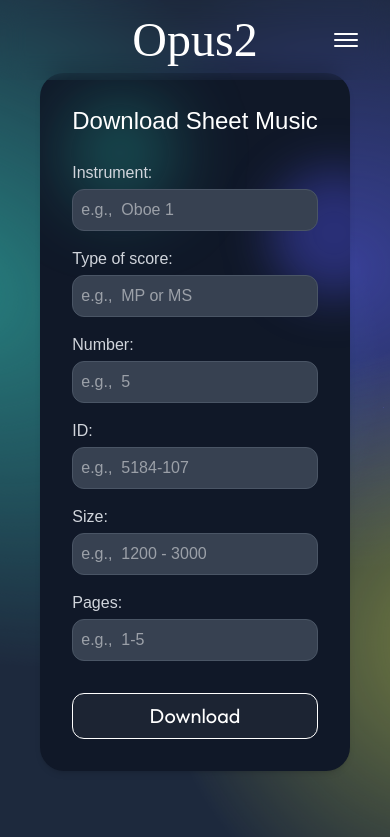
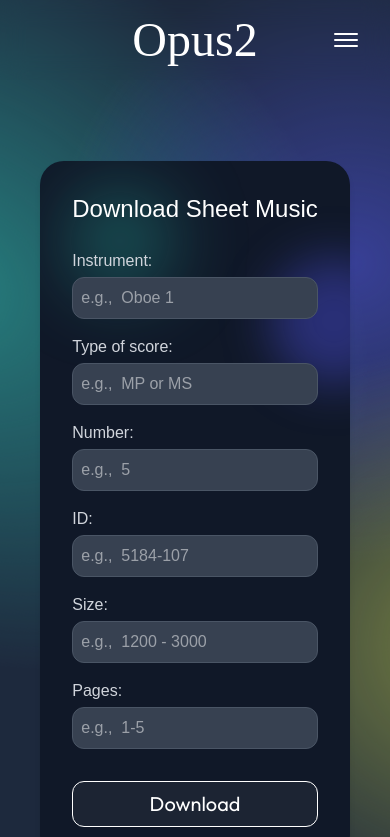
Before and after one commit to MusicalDev/Sheet-Music-Downloader, a Next.js app: page / in a window 390 px wide. Shown: the top 837 px of the page. Built offline with nearby package versions, Linux system fonts and the light colour scheme; a web font is replaced by a local one.

Commit message:
final version:sm corrections

```diff
--- a/app/components/SheetMusicDownloader.jsx
+++ b/app/components/SheetMusicDownloader.jsx
@@ -148,11 +148,11 @@
                 </div>
             )}
 
-            <section className="font-outfit bg-transparent w-full h-screen flex items-center justify-center overflow-hidden">
+            <section className="font-outfit bg-transparent w-full min-h-screen flex items-center justify-center overflow-hidden sm:mt-0 mt-22">
                 <div
                     className="max-w-lg mx-auto relative overflow-hidden z-10 bg-gray-900 p-8 rounded-3xl shadow-md
-            before:w-24 before:h-24 before:absolute before:bg-[#2dd4bf]/40 before:rounded-full before:-z-10 before:blur-2xl
-            after:w-32 after:h-32 after:absolute after:bg-[#5154ee]/40 after:rounded-full after:-z-10 after:blur-xl after:top-24 after:-right-12"
+                    before:w-24 before:h-24 before:absolute before:bg-[#2dd4bf]/40 before:rounded-full before:-z-10 before:blur-2xl
+                    after:w-32 after:h-32 after:absolute after:bg-[#5154ee]/40 after:rounded-full after:-z-10 after:blur-xl after:top-24 after:-right-12"
                 >
                     <h1 className="text-2xl font-ovo text-light mb-6">Download Sheet Music</h1>
 
```
